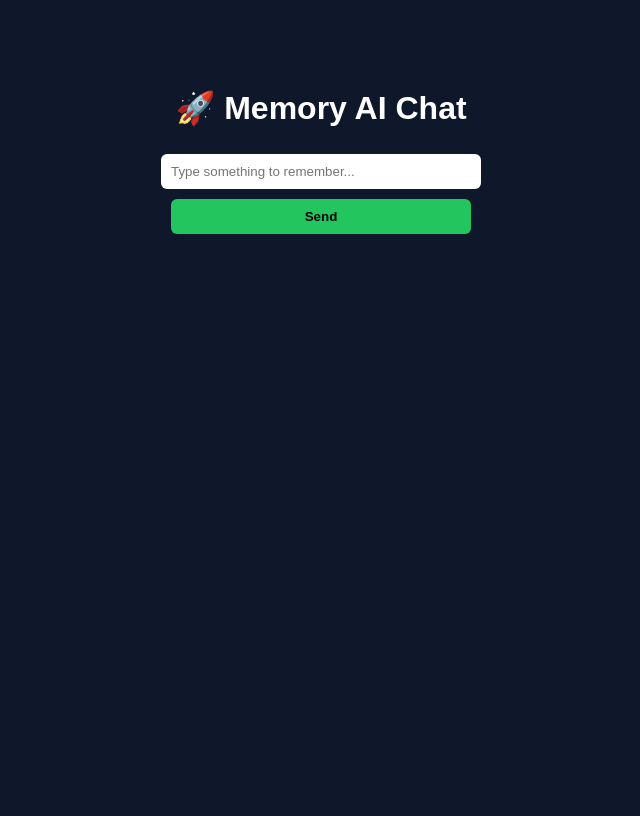
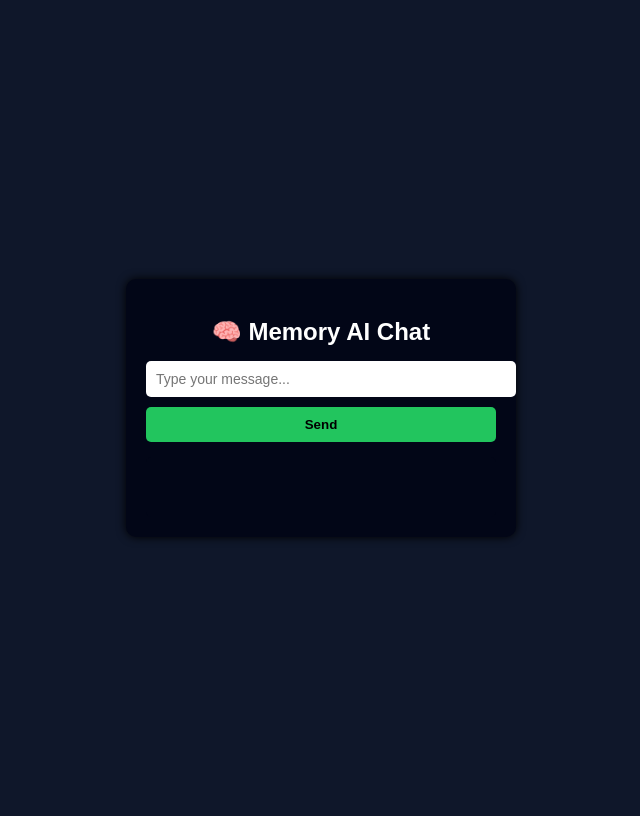
Before and after one commit to Poorani2212/memory-ai-project, a FastAPI app: page / in a window 1280 px wide. Shown: the whole page, without its empty margins (319-959 px from the left). Before the commit the page ends 234 px from the top, so only its background shows below. Run offline with FastAPI, Linux system fonts and the light colour scheme.

Commit message:
Update index.html

```diff
--- a/templates/index.html
+++ b/templates/index.html
@@ -1,48 +1,94 @@
 <!DOCTYPE html>
-<html>
+<html lang="en">
 <head>
-    <title>Memory AI Project</title>
+    <meta charset="UTF-8">
+    <title>Memory AI Chat</title>
     <style>
         body {
-            font-family: Arial;
+            font-family: Arial, sans-serif;
             background: #0f172a;
             color: white;
+            display: flex;
+            justify-content: center;
+            align-items: center;
+            height: 100vh;
+        }
+
+        .chat-box {
+            background: #020617;
+            padding: 20px;
+            border-radius: 10px;
+            width: 350px;
+            box-shadow: 0 0 10px #000;
+        }
+
+        h2 {
             text-align: center;
-            padding-top: 60px;
+            margin-bottom: 15px;
         }
-        input, button {
+
+        input {
+            width: 100%;
             padding: 10px;
-            width: 300px;
-            margin: 5px;
-            border-radius: 6px;
+            border-radius: 5px;
             border: none;
+            margin-bottom: 10px;
+            font-size: 14px;
         }
+
         button {
+            width: 100%;
+            padding: 10px;
+            border: none;
+            border-radius: 5px;
             background: #22c55e;
+            color: black;
             font-weight: bold;
             cursor: pointer;
         }
-        #output {
-            margin-top: 30px;
-            font-size: 18px;
-            color: #38bdf8;
+
+        button:hover {
+            background: #16a34a;
+        }
+
+        #response {
+            margin-top: 15px;
+            background: #020617;
+            padding: 10px;
+            border-radius: 5px;
+            font-size: 14px;
+            min-height: 40px;
         }
     </style>
 </head>
 
 <body>
-    <h1>🚀 Memory AI Chat</h1>
 
-    <input id="message" placeholder="Type something to remember..." />
-    <br>
+<div class="chat-box">
+    <h2>🧠 Memory AI Chat</h2>
+
+    <input
+        type="text"
+        id="message"
+        placeholder="Type your message..."
+    />
+
     <button onclick="sendMessage()">Send</button>
 
-    <div id="output"></div>
+    <div id="response"></div>
+</div>
 
 <script>
 async function sendMessage() {
-            const msg = document.getElementById("message").value;
+    const input = document.getElementById("message");
+    const message = input.value;
 
+    if (message.trim() === "") {
+        alert("Message type pannunga");
+        return;
+    }
+
+    try {
         const res = await fetch("/chat", {
             method: "POST",
             headers: {
@@ -50,15 +96,21 @@
             },
             body: JSON.stringify({
                 user_id: "user_1",
-                    message: msg
+                message: message
             })
         });
 
         const data = await res.json();
+        document.getElementById("response").innerText =
+            data.response || JSON.stringify(data, null, 2);
 
-            document.getElementById("output").innerHTML =
-                "💬 AI Response: <br><b>" + data.response + "</b>";
+        input.value = "";
+    } catch (error) {
+        document.getElementById("response").innerText =
+            "Error: Backend connect aagala";
+    }
 }
 </script>
+
 </body>
 </html>
```
Lines whose indentation alone changed are shown as unchanged.
